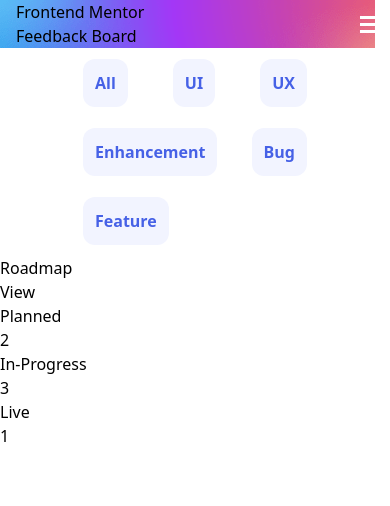
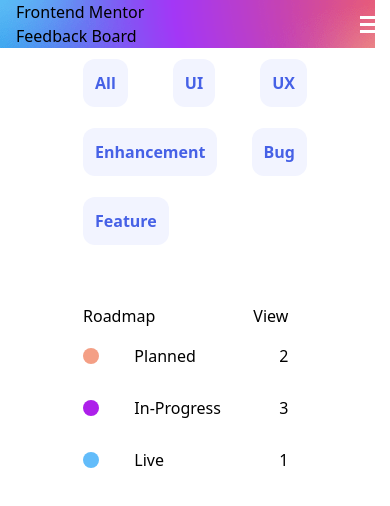
Before and after one commit to morfeli/feedback-dashboard, a Next.js app: page / in a window 390 px wide. Shown: the top 506 px of the page. Built offline with nearby package versions, Linux system fonts and the light colour scheme.

Commit message:
new: mobile menu nav bar

```diff
--- a/package.json
+++ b/package.json
@@ -8,6 +8,7 @@
     "lint": "next lint"
   },
   "dependencies": {
+    "classnames": "^2.3.1",
     "next": "12.0.10",
     "react": "17.0.2",
     "react-dom": "17.0.2"
--- a/pages/components/dashboard-ui/DashboardRoadmap.jsx
+++ b/pages/components/dashboard-ui/DashboardRoadmap.jsx
@@ -1,23 +1,20 @@
+import RoadmapStatus from "./RoadmapStatus";
+
 const DashboardRoadmap = () => {
   return (
-    <section>
-      <div>
+    <section className="w-56 h-48 mx-auto mt-12">
+      <div className="flex justify-between w-11/12 ">
         <h1>Roadmap</h1>
         <button>View</button>
       </div>
-      <div>
-        <div>
-          <h2>Planned</h2>
-          <span>2</span>
-        </div>
-        <div>
-          <h2>In-Progress</h2>
-          <span>3</span>
-        </div>
-        <div>
-          <h2>Live</h2>
-          <span>1</span>
-        </div>
+      <div className="flex flex-col justify-between h-32 mt-4">
+        <RoadmapStatus status={"Planned"} number={2} color="bg-first-orange" />
+        <RoadmapStatus
+          status={"In-Progress"}
+          number={3}
+          color="bg-button-pink"
+        />
+        <RoadmapStatus status={"Live"} number={1} color="bg-light-blue" />
       </div>
     </section>
   );
--- /dev/null
+++ b/pages/components/dashboard-ui/RoadmapStatus.jsx
@@ -0,0 +1,16 @@
+import classnames from "classnames";
+
+const RoadmapStatus = (props) => {
+  const bgColorClass = classnames("w-4 h-4 rounded-3xl", props.color);
+  return (
+    <div className="flex items-center justify-between w-11/12">
+      <div className={bgColorClass} />
+      <div className="flex justify-between w-3/4">
+        <h1>{props.status}</h1>
+        <span>{props.number}</span>
+      </div>
+    </div>
+  );
+};
+
+export default RoadmapStatus;
```
Also changed, not shown: 1 other file (tests, documents, lock files or other folders).
